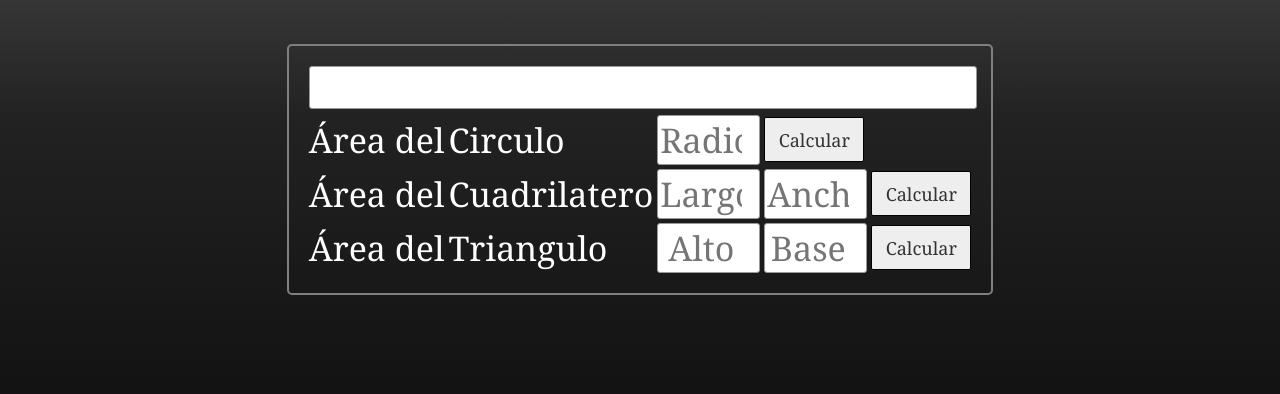
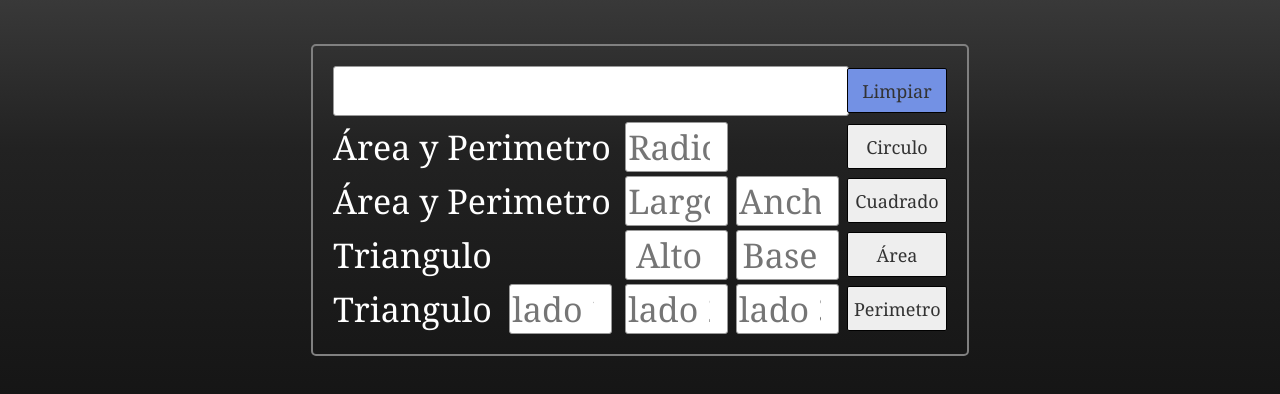
Before and after one commit to PatricioRamirezV/CalculadoraGeaometrica, a plain HTML site: page index.html in a window 1280 px wide. Shown: the part 186-580 px from the top of the page. Drawn offline with Linux system fonts and the light colour scheme.

Commit message:
Se agrega el calculo de perimetros

```diff
--- a/calculador.js
+++ b/calculador.js
@@ -1,67 +1,56 @@
 function calcular(figura){
-    var result;
+    var area = 0;
+    var perimetro = 0;
     var radio = document.calculadora.radio.value;
     var largo = document.calculadora.largo.value;
     var ancho = document.calculadora.ancho.value;
     var base = document.calculadora.base.value;
     var altura = document.calculadora.altura.value;
-    if(radio!='' || ancho!='' && largo!='' || base!='' && altura!=''){
+    var lado1 = document.calculadora.lado1.value;
+    var lado2 = document.calculadora.lado2.value;
+    var lado3 = document.calculadora.lado3.value;
+
+    if(radio!='' || ancho!='' && largo!='' || base!='' && altura!=''|| lado1!='' && lado2!='' && lado3!=''){
 
         switch (figura){
             case 'circulo':
-                result = radio*radio*3.1416
+                area = 'A: ' + radio*radio*3.1416
+                perimetro = ' - P: ' + 2*radio*3.1416
             break;
             case 'cuadrilatero':
-                result = largo*ancho
+                area = 'A: ' + largo*ancho
+                perimetro = ' - P: ' + (2*largo+2*ancho)
             break;
-            case 'triangulo':
-                result = (base*altura)/2
+            case 'areaTriangulo':
+                area = (base*altura)/2
+            break;
+             case 'perTriangulo':
+                perimetro = (-lado1-lado2-lado3)*-1
             break;
             default:
-                result=0;
+                area=0;
+                perimetro=0;
 
         }
-        document.calculadora.resultado.value = result
+        document.calculadora.resultado.value = area + perimetro
 
    }
    else{
     document.calculadora.resultado.value = 'Debe completar los campos';
     }
 }
-function clean(value) {
+function clean() {
 
     document.calculadora.resultado.value='';
-    switch (value){
-        case'radio':
-            document.calculadora.largo.value='';
-            document.calculadora.ancho.value='';
-            document.calculadora.base.value='';
-            document.calculadora.altura.value='';
-        break;
-        case'largo':
-            document.calculadora.radio.value='';
-            document.calculadora.base.value='';
-            document.calculadora.altura.value='';
-        break;
-        case'ancho':
-            document.calculadora.radio.value='';
-            document.calculadora.base.value='';
-            document.calculadora.altura.value='';
-        break;
-        case'altura':
-            document.calculadora.radio.value='';
-            document.calculadora.largo.value='';
-            document.calculadora.ancho.value='';
-        break;
-        case'base':
-            document.calculadora.radio.value='';
-            document.calculadora.largo.value='';
-            document.calculadora.ancho.value='';
-        break;
-        default:
-            document.calculadora.resultado.value='';
+    document.calculadora.radio.value='';
+    document.calculadora.largo.value='';
+    document.calculadora.ancho.value='';
+    document.calculadora.base.value='';
+    document.calculadora.altura.value='';
+    document.calculadora.lado1.value='';
+    document.calculadora.lado2.value='';
+    document.calculadora.lado3.value='';
 
-    }
     return ;
 
 
--- a/index.html
+++ b/index.html
@@ -9,34 +9,40 @@
 <body>
 <div class="bg">
 
-    <form name="calculadora" action="" method="POST">
+    <form name="calculadora" method="POST">
         <h1>Calculadora Geométrica</h1>
         <table>
             <tr>
-                <td colspan="5"><input type="text" name="resultado" value="" class="result" readonly></td>
+                <td colspan="4"><input type="text" name="resultado" value="" class="result" readonly></td>
+                <td><input name="circulo" type="button" value="Limpiar" class="btn btn-success" onclick="clean();"></td>
             </tr>
             <tr>
                 <br>
             </tr>
             <tr>
-            <td><label class="texto">Área del</label></td>
-                <td><label class="texto">Circulo</label></td>
-                <td colspan="1"><input name="radio" type="number" value="" class="text" placeholder="Radio" onclick="clean('radio');" ></td>
-                <td><input name="circulo" type="button" value="Calcular" class="btn" onclick="calcular('circulo');"></td>
+                <td colspan="2"><label class="texto">Área  y  Perimetro </label></td>
+                <td ><input name="radio" type="number" value="" class="text" placeholder="Radio" ></td>
+                <td ></td>
+                <td><input name="circulo" type="button" value="Circulo" class="btn" onclick="calcular('circulo');"></td>
             </tr>
             <tr>
-                <td><label class="texto">Área del</label></td>
-                <td><label class="texto">Cuadrilatero</label></td>
-                <td colspan="1"><input name="largo" type="number" value="" class="text" placeholder="Largo" onclick="clean('largo');" ></td>
-                <td colspan="1"><input name="ancho" type="number" value="" class="text" placeholder="Ancho" onclick="clean('ancho');" ></td>
-                <td><input name="cuadrilatero" type="button" value="Calcular" class="btn" onclick="calcular('cuadrilatero');"></td>
+                <td colspan="2"><label class="texto">Área  y  Perimetro </label></td>
+                <td ><input name="largo" type="number" value="" class="text" placeholder="Largo" ></td>
+                <td ><input name="ancho" type="number" value="" class="text" placeholder="Ancho" ></td>
+                <td><input name="cuadrilatero" type="button" value="Cuadrado" class="btn" onclick="calcular('cuadrilatero');"></td>
             </tr>
             <tr>
-                <td><label class="texto">Área del</label></td>
-                <td><label class="texto">Triangulo</label></td>
-                <td colspan="1"><input name="altura" type="number" value="" class="text" placeholder="Alto" onclick="clean('altura');" ></td>
-                <td colspan="1"><input name="base" type="number" value="" class="text" placeholder="Base" onclick="clean('base');" ></td>
-                <td><input name="triangulo" type="button" value="Calcular" class="btn" onclick="calcular('triangulo');"></td>
+                <td colspan="2"><label class="texto">Triangulo </label></td>
+                <td ><input name="altura" type="number" value="" class="text" placeholder="Alto" ></td>
+                <td ><input name="base" type="number" value="" class="text" placeholder="Base" ></td>
+                <td><input name="areaTriangulo" type="button" value="Área" class="btn" onclick="calcular('areaTriangulo');"></td>
+            </tr>
+            <tr>
+                <td ><label class="texto">Triangulo </label></td>
+                <td ><input name="lado1" type="number" value="" class="text" placeholder="lado 1" ></td>
+                <td ><input name="lado2" type="number" value="" class="text" placeholder="lado 2" ></td>
+                <td ><input name="lado3" type="number" value="" class="text" placeholder="lado 3" ></td>
+                <td><input name="perTriangulo" type="button" value="Perimetro" class="btn" onclick="calcular('perTriangulo');"></td>
             </tr>
 
         </table>
--- a/style.css
+++ b/style.css
@@ -28,6 +28,10 @@ h1{
     font-family: Cambria;
     color: #333333;
     transition: background-color 1s, border-color 1s, color 500ms;
+}
+.btn-success
+{
+   background-color: #7391e4;
 }
 
 .btn:hover {
@@ -60,7 +64,7 @@ h1{
     width: 100%;
     text-align: center;
     font-size: 34px;
-    font-family: sans-serif;
+    font-family: Cambria;
     border:  solid 1px;
     border-radius: 3px;
     color: #999999;
```
